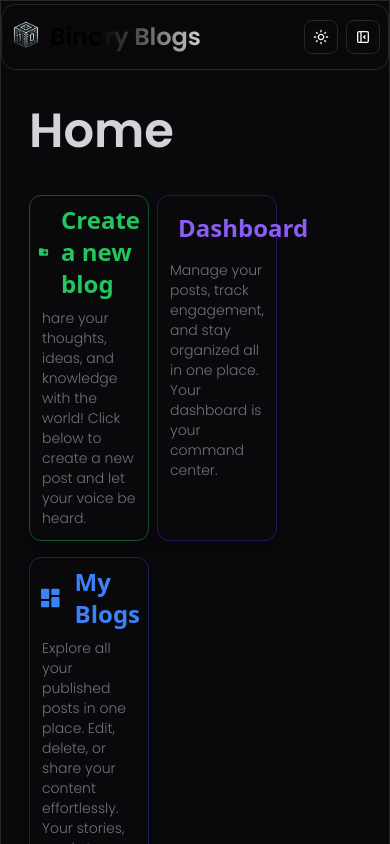
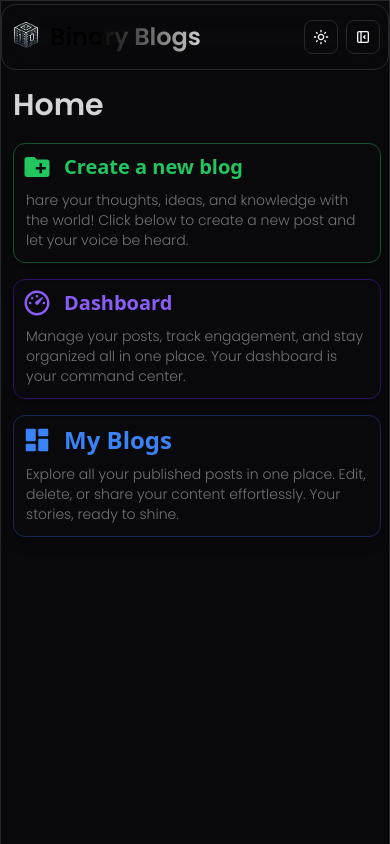
Before and after one commit to shaikhFaris/Binary_Blogs, a React (Vite) app in the folder client/: page / in a window 390 px wide. Shown: the top 844 px of the page. Built offline with nearby package versions, Linux system fonts and the light colour scheme; a web font is replaced by a local one.

Commit message:
made login, register page and Home page responsive

```diff
--- a/client/src/components/Hero.jsx
+++ b/client/src/components/Hero.jsx
@@ -1,7 +1,7 @@
 import React from "react";
 
 const Hero = ({ heading }) => {
-  return <h1 className="text-5xl font-semibold ">{heading}</h1>;
+  return <h1 className="text-3xl xl:text-5xl font-semibold">{heading}</h1>;
 };
 
 export default Hero;
--- a/client/src/components/HomeCards.jsx
+++ b/client/src/components/HomeCards.jsx
@@ -6,13 +6,13 @@ const HomeCards1 = () => {
   const navigate = useNavigate();
   return (
     <div
-      className={`m-2 ml-0 w-1/3 min-h-[23vh] shadow-lg border rounded-xl p-2 dark:border-green-900 hover:border-green-400 dark:hover:border-green-400 duration-150`}
+      className={`m-2 ml-0 w-full xl:w-1/3 xl:min-h-[23vh] shadow-lg border rounded-xl p-2 dark:border-green-900 hover:border-green-400 dark:hover:border-green-400 duration-150`}
       onClick={() => navigate("/create")}
     >
       <div className={`flex w-full items-center justify-start gap-3 mb-1`}>
-        <MdCreateNewFolder className="text-5xl text-green-500" />
+        <MdCreateNewFolder className=" text-3xl xl:text-5xl text-green-500" />
         <h2
-          className={`font-sans font-semibold text-2xl text-green-500 hover:cursor-pointer `}
+          className={`font-sans font-semibold text-xl  xl:text-2xl text-green-500 hover:cursor-pointer `}
         >
           Create a new blog
         </h2>
@@ -29,13 +29,13 @@ const HomeCards2 = () => {
 
   return (
     <div
-      className={`m-2 ml-0 w-1/3 min-h-[23vh] shadow-lg border rounded-xl p-2 dark:border-violet-950 hover:border-violet-400 dark:hover:border-violet-400 duration-150`}
+      className={`m-2 ml-0 w-full xl:w-1/3 xl:min-h-[23vh] shadow-lg border rounded-xl p-2 dark:border-violet-950 hover:border-violet-400 dark:hover:border-violet-400 duration-150`}
       onClick={() => navigate("/dashboard")}
     >
       <div className={`flex w-full items-center justify-start gap-3 mb-1`}>
-        <RiDashboard3Line className="text-5xl text-violet-500" />
+        <RiDashboard3Line className="text-3xl text-violet-500" />
         <h2
-          className={`font-sans font-semibold text-2xl text-violet-500 hover:cursor-pointer `}
+          className={`font-sans font-semibold text-xl xl:text-2xl text-violet-500 hover:cursor-pointer `}
         >
           Dashboard
         </h2>
@@ -51,11 +51,11 @@ const HomeCards3 = () => {
   const navigate = useNavigate();
   return (
     <div
-      className={`m-2 ml-0 w-1/3 min-h-[23vh] shadow-lg border rounded-xl p-2 dark:border-blue-950 hover:border-blue-400 dark:hover:border-blue-400 duration-150`}
+      className={`m-2 ml-0 w-full xl:w-1/3 xl:min-h-[23vh] shadow-lg border rounded-xl p-2 dark:border-blue-950 hover:border-blue-400 dark:hover:border-blue-400 duration-150`}
       onClick={() => navigate("/blogs")}
     >
       <div className={`flex w-full items-center justify-start gap-3 mb-1`}>
-        <RiDashboardFill className="text-5xl text-[hsl(var(--blue-foreground))]" />
+        <RiDashboardFill className="text-3xl xl:text-5xl text-[hsl(var(--blue-foreground))]" />
         <h2
           className={`font-sans font-semibold text-2xl text-[hsl(var(--blue-foreground))] hover:cursor-pointer `}
           onClick={() => navigate("/blogs")}
--- a/client/src/components/login-form.jsx
+++ b/client/src/components/login-form.jsx
@@ -81,7 +81,7 @@ const LoginForm = () => {
     <>
       {!auth?.email ? (
         <form
-          className="w-1/3 border border-[hsl(var(--border))] gap-5 items-start p-5 rounded-[var(--radius)] flex flex-col"
+          className="w-full m-2 lg:m-0 lg:w-1/3 md:w-1/2 border border-[hsl(var(--border))] gap-5 items-start p-5 rounded-[var(--radius)] flex flex-col"
           onSubmit={handleSubmit}
         >
           {" "}
@@ -94,7 +94,7 @@ const LoginForm = () => {
           </p>
           <div>
             <h1 className="text-2xl font-semibold">Login</h1>
-            <p className="text-sm text-zinc-400 mt-2">
+            <p className="text-xs xl:text-sm text-zinc-400 mt-2">
               Enter your email below to login to your account
             </p>
           </div>
--- a/client/src/components/register-form.jsx
+++ b/client/src/components/register-form.jsx
@@ -93,7 +93,7 @@ const RegisterForm = () => {
     <>
       {!success ? (
         <form
-          className="w-11/12 lg:w-1/3 md:w-1/2 border border-[hsl(var(--border))] gap-5 items-start p-5 rounded-[var(--radius)] flex flex-col"
+          className="w-full m-2 lg:m-0 lg:w-1/3 md:w-1/2 border border-[hsl(var(--border))] gap-5 items-start p-5 rounded-[var(--radius)] flex flex-col"
           onSubmit={handleSubmit}
         >
           <p
--- a/client/src/pages/Home.jsx
+++ b/client/src/pages/Home.jsx
@@ -9,11 +9,11 @@ import { HomeCards1, HomeCards2, HomeCards3 } from "../components/HomeCards";
 
 const Home = () => {
   return (
-    <div className="mt-10 pl-7 text-[hsl(var(--foreground))] min-h-screen">
+    <div className="mt-5 pl-3 xl:mt-10 xl:pl-7 text-[hsl(var(--foreground))] min-h-screen">
       <div className="text-[hsl(var(--ring))]">
         <Hero heading="Home" />
       </div>
-      <div className="flex flex-wrap justify-start mt-8">
+      <div className="flex flex-wrap justify-start mt-3 xl:mt-8">
         <HomeCards1 />
         <HomeCards2 />
         <HomeCards3 />
```
